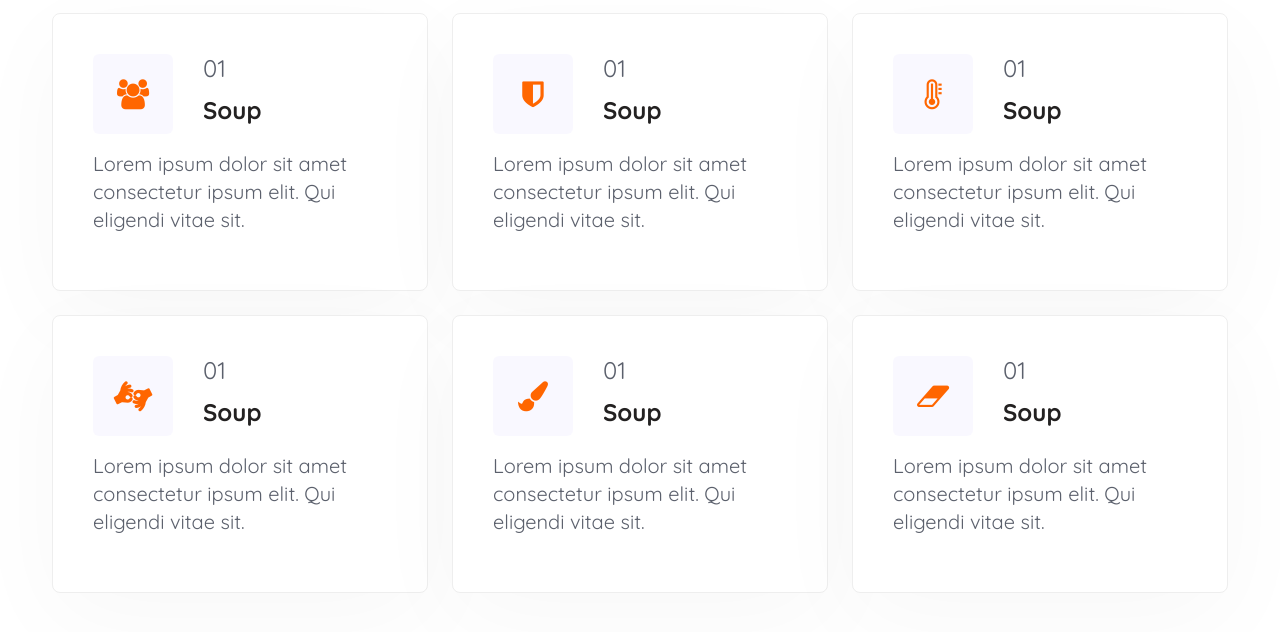
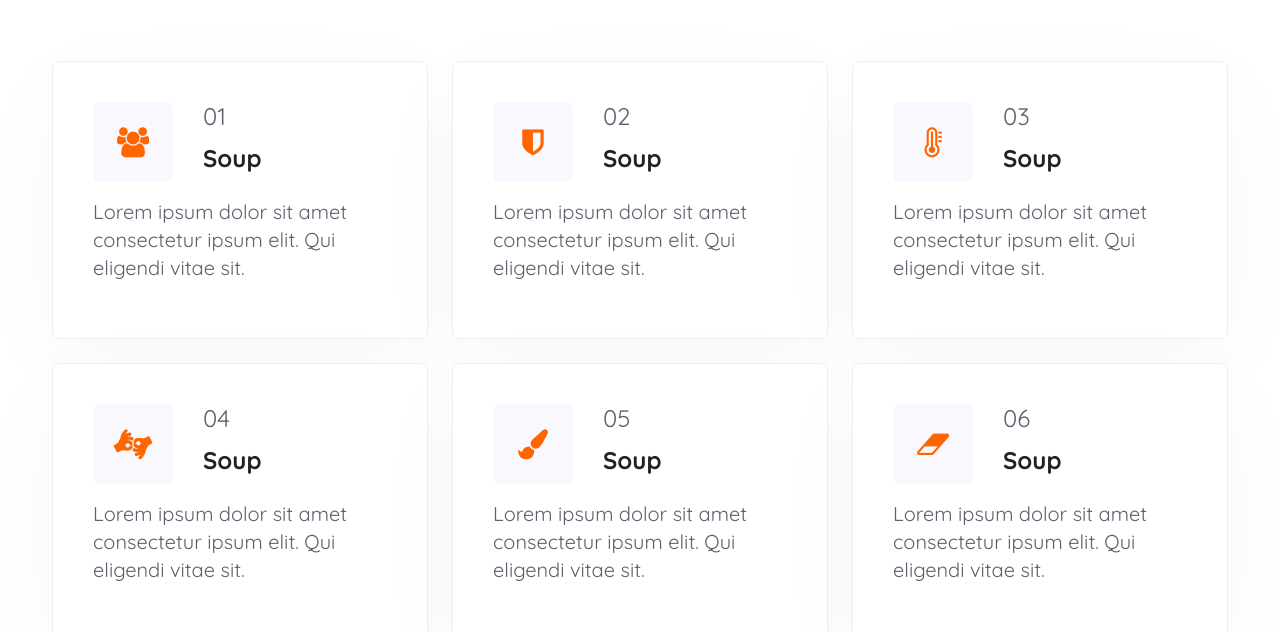
Before and after one commit to maitan0705/layoutW3, a plain HTML site: page imdex.html in a window 1280 px wide. Shown: the part 3286-3918 px from the top of the page. Drawn offline with nearby package versions, Linux system fonts and the light colour scheme.

Commit message:
sữa lỗi

```diff
--- a/imdex.html
+++ b/imdex.html
@@ -157,7 +157,7 @@
                         </div>
                     </div>
                 </div>
-                <div class="col-6 col-lg-4 ">
+                <div class="col-6 col-lg-4 mt-4 mt-sm-4">
                     <div class="categories-imges ">
                         <a href="#"><img src="./imges/g3.jpg" alt=""></a>
                         <div class="categories-info p-md-5 p-4">
@@ -209,7 +209,7 @@
     <div class="features py-5">
         <div class="container py-lg-5 py-md-3 py-3">
             <div class="row">
-                <div class="col-lg-4 col-md-6 col-sm-12">
+                <div class="col-lg-4 col-md-6 col-sm-12 pt-4 pt-sm-4">
                     <div class="features-wrap">
                         <div class="features-grid">
                             <div class="icon">
@@ -223,28 +223,28 @@
                         <p class="mt-3">Lorem ipsum dolor sit amet consectetur ipsum elit. Qui eligendi vitae sit.</p>
                     </div>
                 </div>
-                <div class="col-lg-4 col-md-6 col-sm-12">
+                <div class="col-lg-4 col-md-6 col-sm-12 pt-4 pt-sm-4">
                     <div class="features-wrap">
                         <div class="features-grid">
                             <div class="icon">
                                 <span class="fa fa-shield"></span>
                             </div>
                             <div class="info">
-                                <p>01</p>
+                                <p>02</p>
                                 <a href="#url">Soup</a>
                             </div>
                         </div>
                         <p class="mt-3">Lorem ipsum dolor sit amet consectetur ipsum elit. Qui eligendi vitae sit.</p>
                     </div>
                 </div>
-                <div class="col-lg-4 col-md-6 col-sm-12">
+                <div class="col-lg-4 col-md-6 col-sm-12 pt-4 pt-sm-4">
                     <div class="features-wrap">
                         <div class="features-grid">
                             <div class="icon">
                                 <span class="fa fa-thermometer-full"></span>
                             </div>
                             <div class="info">
-                                <p>01</p>
+                                <p>03</p>
                                 <a href="#url">Soup</a>
                             </div>
                         </div>
@@ -258,7 +258,7 @@
                                 <span class="fa fa-american-sign-language-interpreting"></span>
                             </div>
                             <div class="info">
-                                <p>01</p>
+                                <p>04</p>
                                 <a href="#url">Soup</a>
                             </div>
                         </div>
@@ -272,7 +272,7 @@
                                 <span class="fa fa-paint-brush"></span>
                             </div>
                             <div class="info">
-                                <p>01</p>
+                                <p>05</p>
                                 <a href="#url">Soup</a>
                             </div>
                         </div>
@@ -286,7 +286,7 @@
                                 <span class="fa fa-eraser"></span>
                             </div>
                             <div class="info">
-                                <p>01</p>
+                                <p>06</p>
                                 <a href="#url">Soup</a>
                             </div>
                         </div>
```
